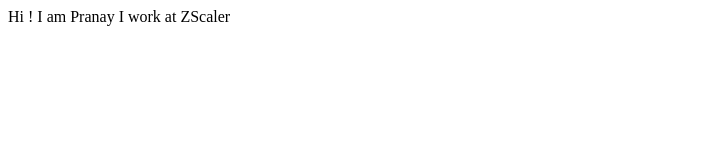
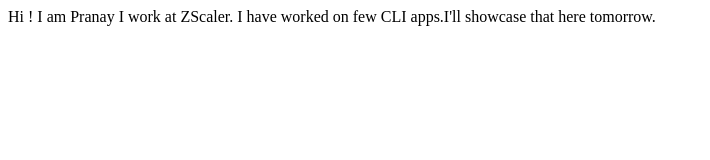
Before and after one commit to Pranay-116/PranayKumar-site, a plain HTML site: page index.html in a window 1280 px wide. Shown: the whole page, without its empty margins (0-710 px from the left). Drawn offline with Linux system fonts and the light colour scheme.

Commit message:
update details of project

```diff
--- a/index.html
+++ b/index.html
@@ -7,6 +7,8 @@
 </head>
 <body>
    Hi ! I am Pranay
-   I work at ZScaler
+   I work at ZScaler.
+
+   I have worked on few CLI apps.I'll showcase that here tomorrow.
 </body>
 </html>
```
